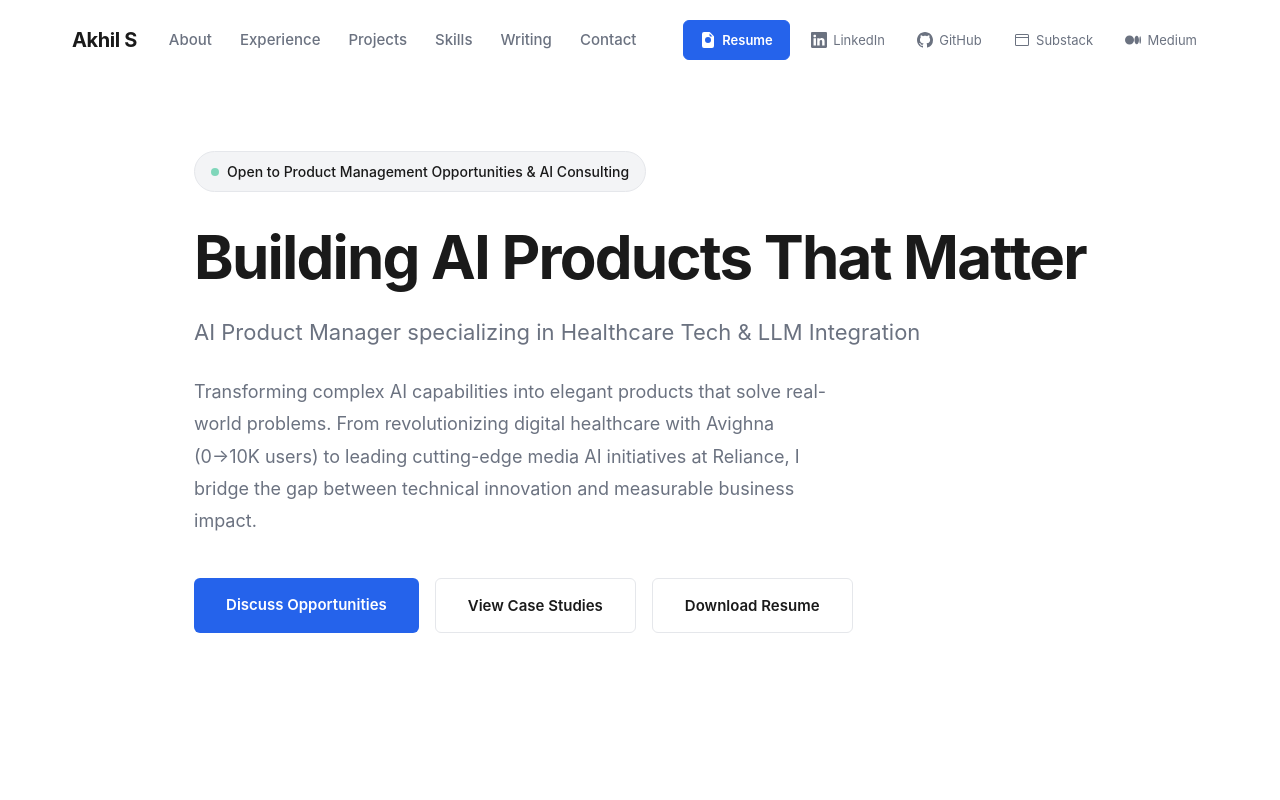
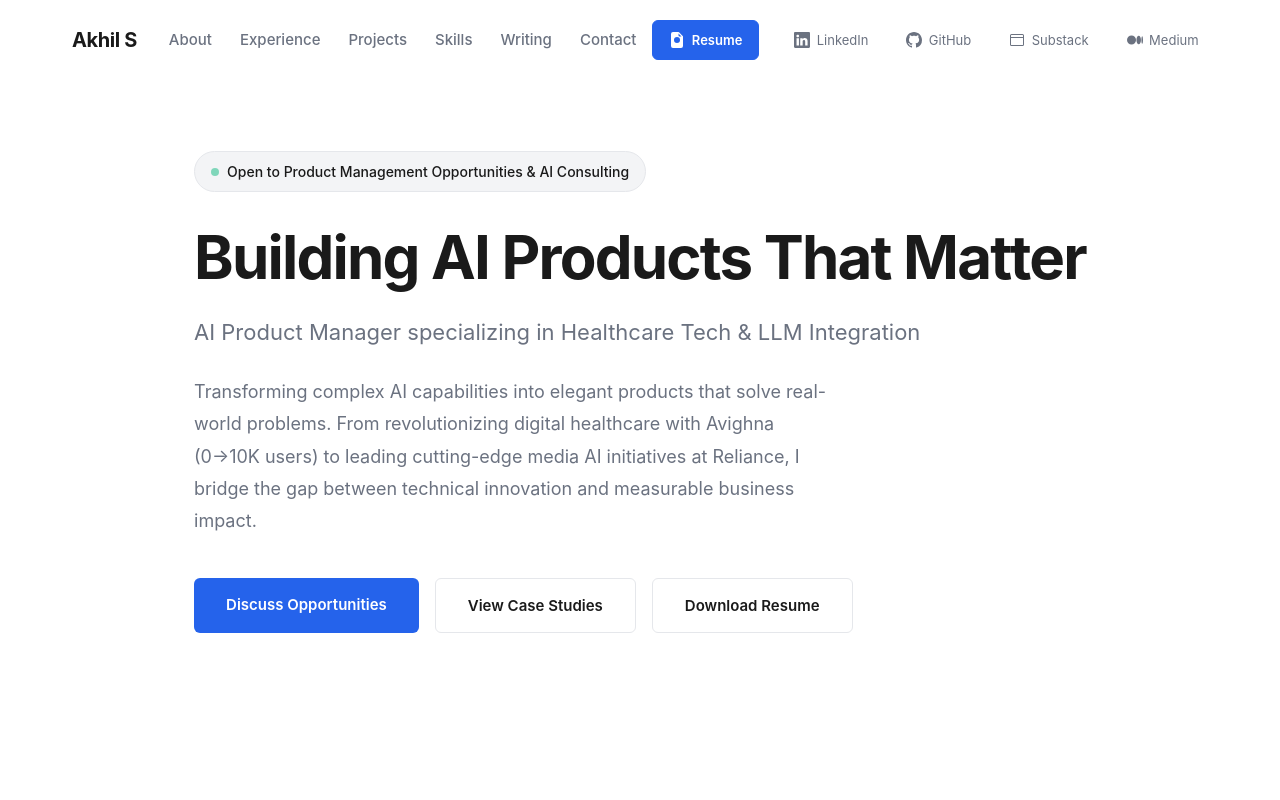
Before and after one commit to Akhil743/akhil-portfolio-website, a website: page index.html in a window 1280 px wide. Shown: the top 800 px of the page. Drawn offline with Linux system fonts and the light colour scheme.

Commit message:
Fix Resume button spacing - add more space between Resume and LinkedIn

```diff
--- a/style.css
+++ b/style.css
@@ -102,7 +102,7 @@ nav.scrolled {
 
 .social-nav {
     display: flex;
-    gap: 0.625rem;
+    gap: 1rem;
     align-items: center;
     flex-shrink: 0;
     margin-left: auto;
@@ -133,6 +133,7 @@ nav.scrolled {
     padding: 0.5rem 1rem;
     font-weight: 600;
     border: 1px solid var(--accent-color);
+    margin-right: 0.5rem;
 }
 
 .social-nav .resume-btn:hover {
```
